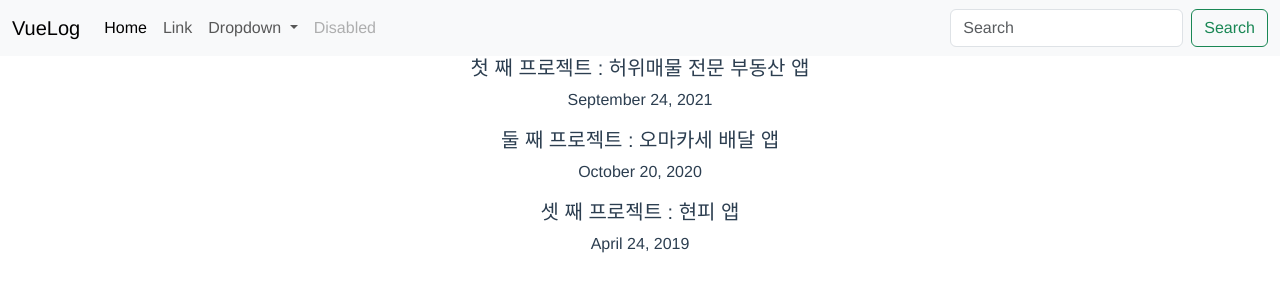
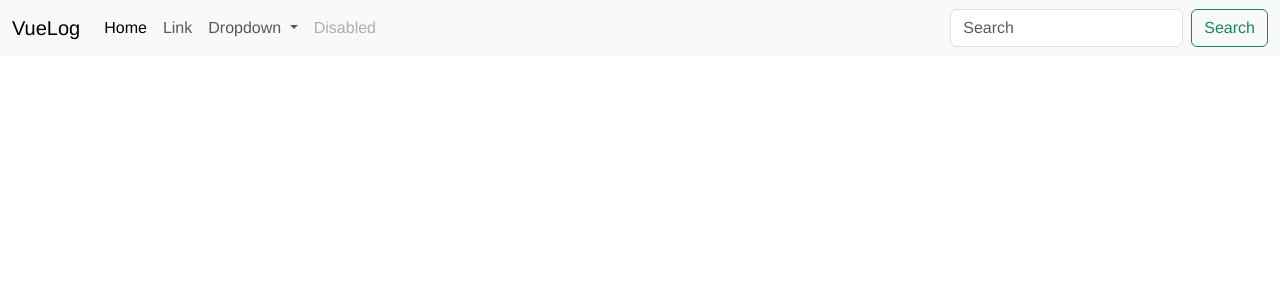
Before and after one commit to JangHyunjeong/vuelog, a Vue app: page / in a window 1280 px wide. Shown: the top 300 px of the page. Built offline with nearby package versions, Linux system fonts and the light colour scheme.

Commit message:
List 컴포넌트 라우터로 연결

```diff
--- a/src/App.vue
+++ b/src/App.vue
@@ -62,12 +62,13 @@
     </nav>
     <!-- // navigation -->
 
-    <List :ListData="ListData" />
+    <RouterView :ListData="ListData"></RouterView>
+    <!-- <List :ListData="ListData" /> -->
   </div>
 </template>
 
 <script>
-import List from "./components/List";
+// import List from "./components/List";
 import ListData from "./assets/listData.js";
 
 export default {
@@ -78,7 +79,7 @@ export default {
     };
   },
   components: {
-    List,
+    //List,
   },
 };
 </script>
```
